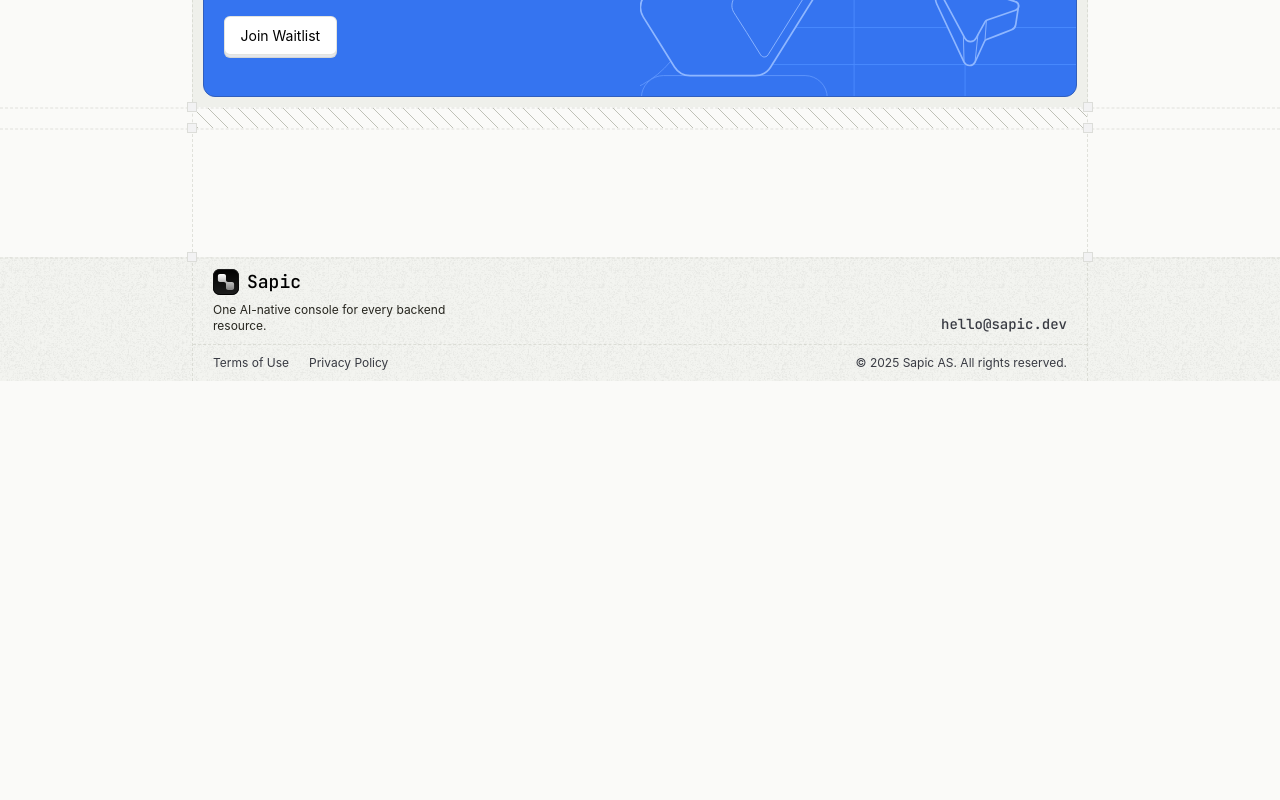
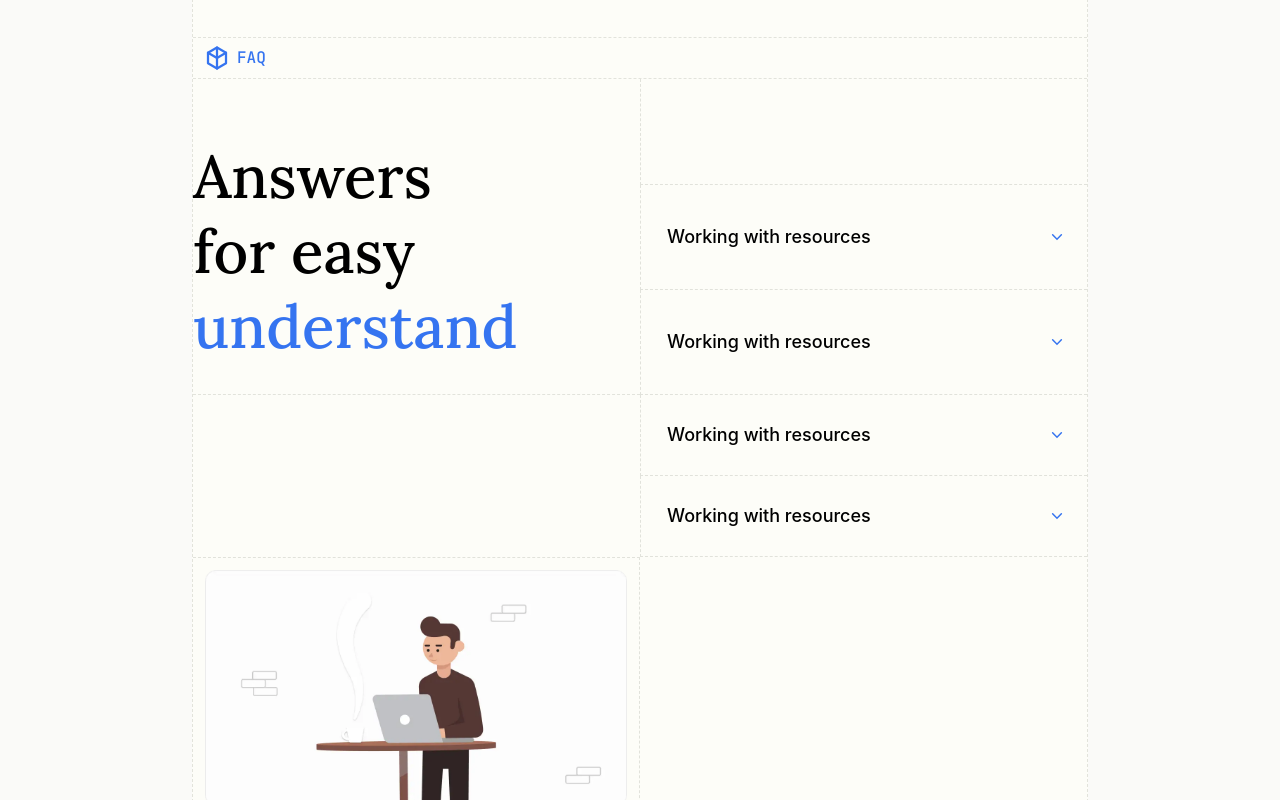
Before and after one commit to moss-foundation/www.sapic.dev, a React (Vite) app: page / in a window 1280 px wide. Shown: the part 4600-5400 px from the top of the page. Before the commit the page ends 4981 px from the top, so only its background shows below. Built offline with nearby package versions, Linux system fonts and the light colour scheme; the HTML template or start-up script is replaced by a standard one; a web font is replaced by a local one.

Commit message:
added faq section

```diff
--- /dev/null
+++ b/src/components/Accordion.tsx
@@ -0,0 +1,39 @@
+import { useState } from "react";
+import { motion } from "motion/react";
+import { AnimatePresence } from "motion/react";
+import { ArrowHeadBottom } from "@/icons/ArrowHeadBottom";
+
+interface AccordionProps {
+    title: string;
+    children: React.ReactNode;
+}
+
+export const Accordion = ({ title, children }: AccordionProps) => {
+    const [isOpen, setIsOpen] = useState(false);
+
+    return (
+        <div className="w-full">
+            <button
+                className="flex items-center w-full justify-between cursor-pointer"
+                onClick={() => setIsOpen(!isOpen)}
+            >
+                <h3 className="text-lg font-medium">{title}</h3>
+                <ArrowHeadBottom className={`${isOpen ? "-rotate-180" : ""} transition`} />
+            </button>
+
+            <AnimatePresence>
+                {isOpen && (
+                    <motion.div
+                        initial={{ opacity: 0, height: 0 }}
+                        animate={{ opacity: 1, height: "auto" }}
+                        exit={{ opacity: 0, height: 0 }}
+                        transition={{ duration: 0.3 }}
+                        className="overflow-hidden"
+                    >
+                        {children}
+                    </motion.div>
+                )}
+            </AnimatePresence>
+        </div>
+    );
+};
--- a/src/components/Banner.tsx
+++ b/src/components/Banner.tsx
@@ -6,26 +6,28 @@ import bannerBg from "@assets/images/banner-bg.svg";
 const Banner = () => {
     return (
         <LayoutContainer>
-            <div className="p-2.5 border-l border-r border-dashed border-[var(--default-border-color)] bg-[#e5e7e0]/50">
+            <div className="p-2.5 border-l border-r border-dashed border-[var(--default-border-color)] bg-[#fdfdf8]">
                 <div className="bg-blue-4 rounded-xl border border-blue-2 relative overflow-hidden">
                     <div
                         className="absolute top-0 right-0 w-1/2 h-full bg-cover bg-no-repeat"
                         style={{
                             backgroundImage: `url(${bannerBg})`,
-                            backgroundPosition: 'right center',
-                            backgroundSize: 'cover'
+                            backgroundPosition: "right center",
+                            backgroundSize: "cover",
                         }}
                     />
 
                     <div className="relative z-10 w-2/3 py-10 px-5">
                         <h2 className="text-white text-4xl font-semibold mb-4">
-                            <span className="opacity-50">Replace several tools with</span><br />
+                            <span className="opacity-50">Replace several tools with</span>
+                            <br />
                             <span>one powerful console</span>
                         </h2>
 
                         <p className="text-white/90 text-lg mb-4 leading-relaxed w-full">
-                            Stop juggling API clients, database and log viewers, mock servers, and policy checkers.
-                            Design, test, and operate your backend in one seamless flow — faster, clearer, smarter.
+                            Stop juggling API clients, database and log viewers, mock servers, and
+                            policy checkers. Design, test, and operate your backend in one seamless
+                            flow — faster, clearer, smarter.
                         </p>
 
                         <Button variant="default" size="medium">
--- /dev/null
+++ b/src/icons/ArrowHeadBottom.tsx
@@ -0,0 +1,21 @@
+import type { SVGProps } from "react";
+
+export const ArrowHeadBottom = ({ ...props }: SVGProps<SVGSVGElement>) => {
+    return (
+        <svg
+            width="20"
+            height="20"
+            viewBox="0 0 20 20"
+            fill="none"
+            xmlns="http://www.w3.org/2000/svg"
+            {...props}
+        >
+            <path
+                d="M14.375 7.8125L10 12.1875L5.625 7.8125"
+                stroke="#3574F0"
+                stroke-width="1.5"
+                stroke-linecap="round"
+            />
+        </svg>
+    );
+};
--- a/src/pages/Home/index.tsx
+++ b/src/pages/Home/index.tsx
@@ -5,6 +5,7 @@ import Footer from "@/parts/Footer";
 import ForDevelopersSection from "./sections/ForDevelopersSection/ForDevelopersSection";
 import HeroSection from "./sections/HeroSection";
 import UseCasesSection from "./sections/UseCasesSection";
+import FaqSection from "./sections/FAQSection/FaqSection";
 // import FaqSection from "./sections/FaqSection";
 
 const HomePage = () => {
@@ -31,11 +32,10 @@ const HomePage = () => {
             <Line />
 
             <ForDevelopersSection />
-            {/* <Divider />
-            <FaqSection /> */}
-            <Divider />
+
             <Banner />
-            <Divider />
+
+            <FaqSection />
 
             {/* HACK: The solution is a bit of a hack, but it’s just a quick implementation for now - we’ll need to improve it later. */}
             <LayoutContainer>
--- /dev/null
+++ b/src/pages/Home/sections/FAQSection/FAQHeader.tsx
@@ -0,0 +1,10 @@
+import Cube from "@/icons/Cube";
+
+export default function FAQHeader() {
+    return (
+        <div className=" border-b border-dashed border-(--default-border-color) border-t flex items-center gap-2 px-3 py-2 text-[#3574F0]">
+            <Cube className="size-6" />
+            <h2 className="font-medium font-mono">FAQ</h2>
+        </div>
+    );
+}
--- /dev/null
+++ b/src/pages/Home/sections/FAQSection/FaqSection.tsx
@@ -0,0 +1,75 @@
+import LayoutContainer from "@/components/LayoutContainer";
+import Line from "@/components/Line";
+import FAQHeader from "./FAQHeader";
+import FAQSectionImage from "@/assets/images/FAQSectionImage.webp";
+import { Accordion } from "@/components/Accordion";
+
+const FaqSection = () => {
+    return (
+        <section className="relative h-full">
+            <LayoutContainer className="py-12 border-l border-r  border-dashed border-(--default-border-color) bg-[#fdfdf8]">
+                <FAQHeader />
+                <div className="grid grid-cols-2 grid-rows-[repeat(10,minmax(0,auto))] border-b border-dashed border-(--default-border-color)">
+                    <p className="text-6xl font-serif font-medium text-black text-balance leading-tight text-left row-span-3 border-b border-dashed border-(--default-border-color) pt-[60px] pb-[30px]">
+                        Answers for easy <span className="text-blue-4">understand</span>
+                    </p>
+
+                    <div className="row-start-1 col-start-2 flex items-center border-l border-b border-dashed border-(--default-border-color) pl-[26px] py-[26px] pr-5 ">
+                        <div className="w-full opacity-0 pointer-events-none">
+                            <Accordion title="Working with resources">
+                                <p>Working with resources</p>
+                            </Accordion>
+                        </div>
+                    </div>
+
+                    <div className="row-start-2 col-start-2 flex items-center border-l border-b border-dashed border-(--default-border-color) pl-[26px] py-[26px] pr-5">
+                        <Accordion title="Working with resources">
+                            <p>
+                                Lorem ipsum dolor sit amet consectetur adipisicing elit. Quisquam,
+                                quos. Lorem ipsum dolor sit amet consectetur adipisicing elit.
+                                Quisquam, quos. quos.
+                            </p>
+                        </Accordion>
+                    </div>
+                    <div className="row-start-3 col-start-2 flex items-center border-l border-b border-dashed border-(--default-border-color) pl-[26px] py-[26px] pr-5">
+                        <Accordion title="Working with resources">
+                            <p>
+                                Lorem ipsum dolor sit amet consectetur adipisicing elit. Quisquam,
+                                quos. Lorem ipsum dolor sit amet consectetur adipisicing elit.
+                                Quisquam, quos. quos.
+                            </p>
+                        </Accordion>
+                    </div>
+                    <div className="row-start-4 col-start-2 flex items-center border-l border-b border-dashed border-(--default-border-color) pl-[26px] py-[26px] pr-5">
+                        <Accordion title="Working with resources">
+                            <p>
+                                Lorem ipsum dolor sit amet consectetur adipisicing elit. Quisquam,
+                                quos. Lorem ipsum dolor sit amet consectetur adipisicing elit.
+                                Quisquam, quos. quos.
+                            </p>
+                        </Accordion>
+                    </div>
+                    <div className="row-start-5 col-start-2 flex items-center border-l border-b border-dashed border-(--default-border-color) pl-[26px] py-[26px] pr-5">
+                        <Accordion title="Working with resources">
+                            <p>
+                                Lorem ipsum dolor sit amet consectetur adipisicing elit. Quisquam,
+                                quos.
+                            </p>
+                        </Accordion>
+                    </div>
+
+                    <div className="row-start-6 row-span-5 col-start-1 border-t border-r border-dashed border-(--default-border-color) p-3">
+                        <img
+                            src={FAQSectionImage}
+                            alt="FAQ Section Image"
+                            className="w-full h-full object-contain pointer-events-none"
+                        />
+                    </div>
+                </div>
+            </LayoutContainer>
+            <Line />
+        </section>
+    );
+};
+
+export default FaqSection;
--- a/src/pages/Home/sections/FaqSection.tsx
+++ /dev/null
@@ -1,24 +0,0 @@
-import BlockTitleHint from "@/components/BlockTitleHint";
-import LayoutContainer from "@/components/LayoutContainer";
-import Line from "@/components/Line";
-
-const FaqSection = () => {
-    return (
-        <section className="relative h-full">
-            <BlockTitleHint text="FAQ" />
-
-            <LayoutContainer className="py-12 px-4 border-l border-r border-dashed border-[var(--default-border-color)] bg-[#fdfdf8]">
-                <div className="">
-                    <p className="text-6xl font-serif font-medium text-black text-balance leading-tight text-center">
-                        Answers for easy <span className="text-blue-4">understand</span>
-                    </p>
-                </div>
-            </LayoutContainer>
-            <Line />
-
-
-        </section>
-    );
-};
-
-export default FaqSection;
--- a/src/pages/Home/sections/ForDevelopersSection/ForDevelopersSection.tsx
+++ b/src/pages/Home/sections/ForDevelopersSection/ForDevelopersSection.tsx
@@ -19,7 +19,7 @@ const ForDevelopersSection = () => {
             </LayoutContainer>
             <Line />
 
-            <LayoutContainer className="border-l border-r border-dashed border-[var(--default-border-color)] pb-24 bg-[#fdfdf8]">
+            <LayoutContainer className="border-l border-r border-dashed border-[var(--default-border-color)]  bg-[#fdfdf8]">
                 <FlippingSection />
             </LayoutContainer>
         </section>
```
Also changed, not shown: src/assets/images/FAQSectionImage.webp (added).
